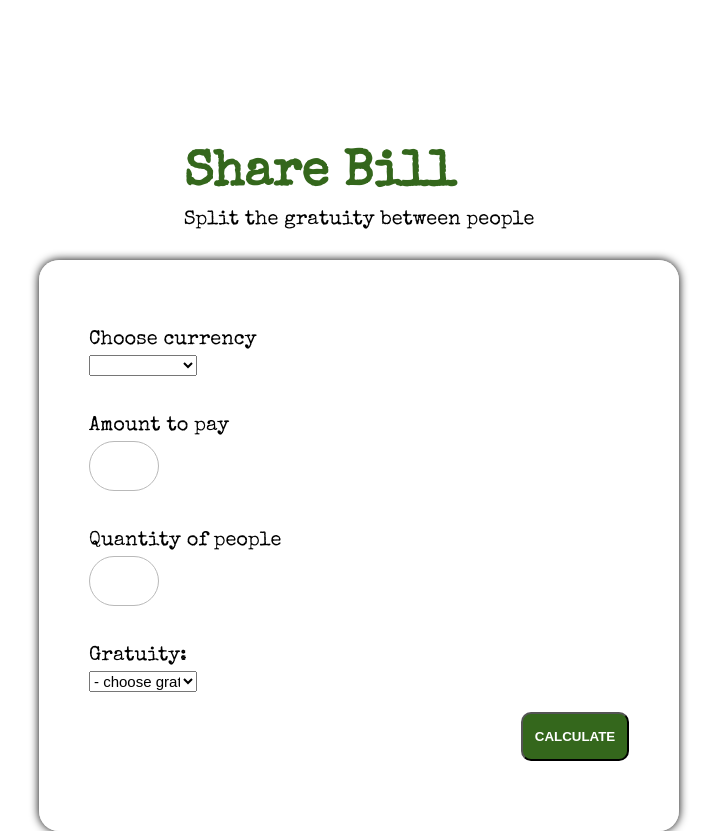
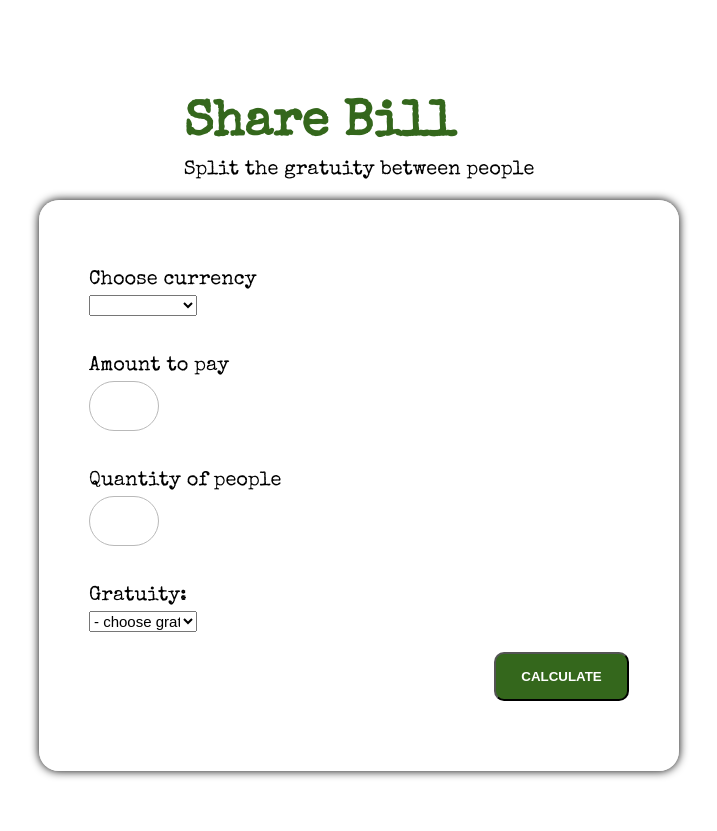
Before and after one commit to kingakurzawa/gratuityCalculator, a plain HTML site: page index.html in a window 1280 px wide. Shown: the whole page, without its empty margins (281-998 px from the left). After the commit the page ends 800 px from the top, so only its background shows below. Drawn offline with nearby package versions, Linux system fonts and the light colour scheme.

Commit message:
changes in style for app

```diff
--- a/style.css
+++ b/style.css
@@ -17,12 +17,13 @@ body {
     background-repeat: no-repeat;
     font-family: 'Special Elite', cursive;
 }
-.header {
-    margin: 20px;
-}
+
 h1 {
     color: #34671c;
     font-size: 35px;
+    margin-bottom: 10px;
+}
+.header{
     margin-bottom: 10px;
 }
 .shadow {
@@ -40,7 +41,7 @@ h1 {
     background-color: rgba(255, 255, 255, 0.728);
     box-shadow: 0 0 10px #000;
     border-radius: 20px;
-    padding: 15px 30px;
+    padding: 10px 30px;
 }
 
 .bottom {
@@ -133,10 +134,7 @@ select {
 }
 @media(min-width:1020px) {
     .calc {
-        width: 20%;
-    }
-    .header{
-        margin-top: 150px;
+        width: 25%;
     }
     .wrapper {
         width: 50%;
```
